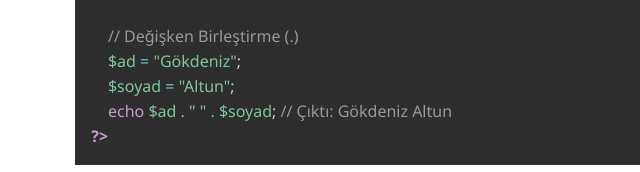
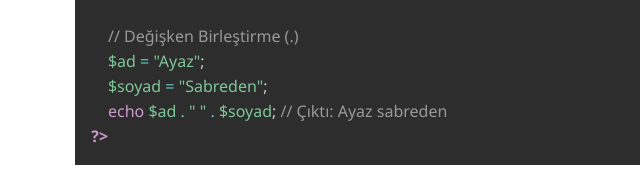
Before and after one commit to zrometheusdev/pc-programciligi-artuklu-vize, a plain HTML site: page index.html in a window 1280 px wide. Shown: the part 9390-9562 px from the top of the page, 402-1042 px from the left. Drawn offline with nearby package versions, Linux system fonts and the light colour scheme; no server answers.

Commit message:
Update index.html

```diff
--- a/index.html
+++ b/index.html
@@ -269,9 +269,9 @@ private void timer1_Tick(object sender, EventArgs e) {
     define("pi", 3.14);
 
     // Değişken Birleştirme (.)
-    $ad = "Gökdeniz";
-    $soyad = "Altun";
-    echo $ad . " " . $soyad; // Çıktı: Gökdeniz Altun
+    $ad = "Ayaz";
+    $soyad = "Sabreden";
+    echo $ad . " " . $soyad; // Çıktı: Ayaz sabreden
 ?&gt;
 </code></pre>
                 </div>
```
